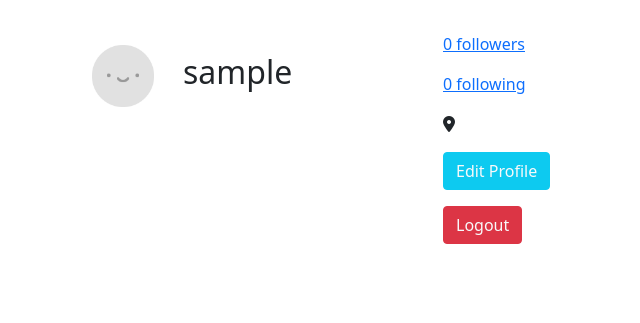
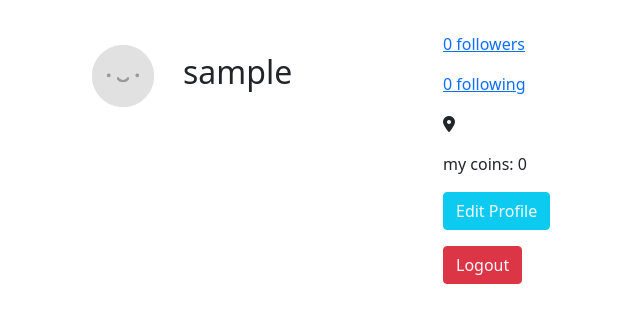
Before and after one commit to carloocchiena/django_social_feed, a Django app: a page that uses social_feed/social/templates/social/profile_detail.html in a window 1280 px wide. Shown: the part 120-443 px from the top of the page, without its empty margins (19-659 px from the left). Run offline with Django 4.2, Linux system fonts and the light colour scheme; the visitor is signed in with stand-in values (Sample User, id 1); data comes from the database, SQL or seed files in the repository; data that the repository does not hold is empty; some libraries are stand-ins or nearby versions.

Commit message:
new stream

```diff
--- a/social_feed/social/models.py
+++ b/social_feed/social/models.py
@@ -13,6 +13,7 @@ class Profile(models.Model):
     birth_date = models.DateField(null=True, blank=True)
     avatar = models.ImageField(upload_to='social/static/social/avatars/', null=True, blank=True)
     follows = models.ManyToManyField('self', related_name='followed_by', symmetrical=False, blank=True)
+    coins = models.PositiveIntegerField(default=0)
     is_active = models.BooleanField(default=True)
 
     def __str__(self):
--- a/social_feed/social/templates/social/profile_detail.html
+++ b/social_feed/social/templates/social/profile_detail.html
@@ -26,6 +26,7 @@
                 <p><a href="{% url 'social:follow_detail' profile.user %}">{{ profile.followed_by.count }} followers</p></a>
                 <p><a href="{% url 'social:follow_detail' profile.user %}">{{ profile.follows.count }} following</p></a>
                 <p><i class='fas fa-map-marker-alt'>&nbsp;</i>{{ profile.location }}</p>
+                <p> my coins: {{ profile.coins }} </p>
 
                 {% if profile.user == user %}
                     <p><a href="/profile_update/{{ profile.user }}" class="btn text-light btn-info">Edit Profile</a></p>
--- a/social_feed/social/views.py
+++ b/social_feed/social/views.py
@@ -30,10 +30,14 @@ class Dashboard(View):
         user_posts = models.Post.objects.filter(user=request.user)
         follower_posts = models.Post.objects.filter(user__profile__in=request.user.profile.follows.all())
         posts = user_posts | follower_posts
+        coins = request.user.profile.coins
         if form.is_valid():
             post = form.save(commit=False)
             post.user = request.user
             post.save()
+            coins += 10
+            print(coins) #non salva nulla boh
+            request.user.profile.save()
             return redirect('social:dashboard')
 
         return render(request, self.template_name, {'posts': posts, 'form': form})
```
Also changed, not shown: wip.md (+1 -0 lines), social_feed/social/migrations/0011_profile_coin.py (added), social_feed/social/migrations/0012_rename_coin_profile_coins.py (added).
